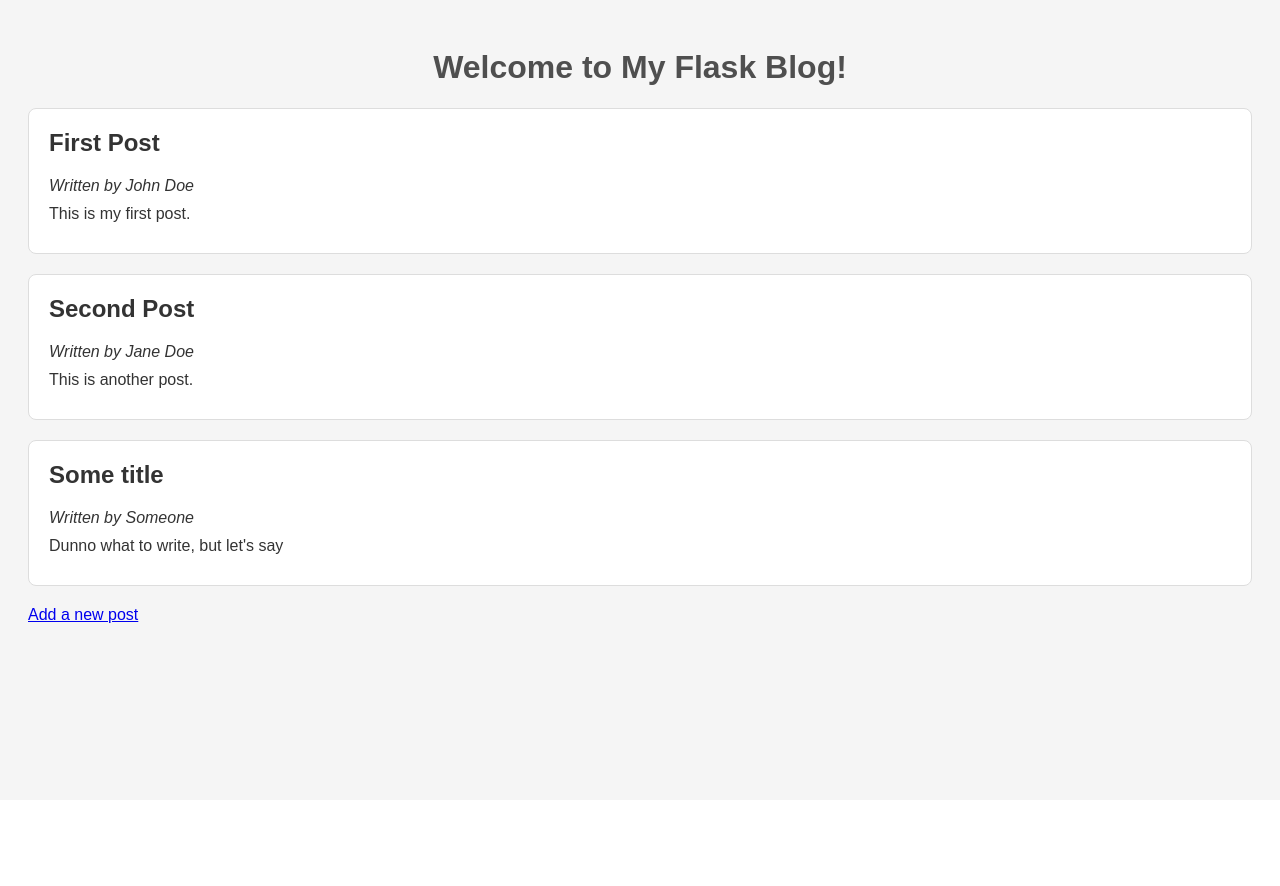
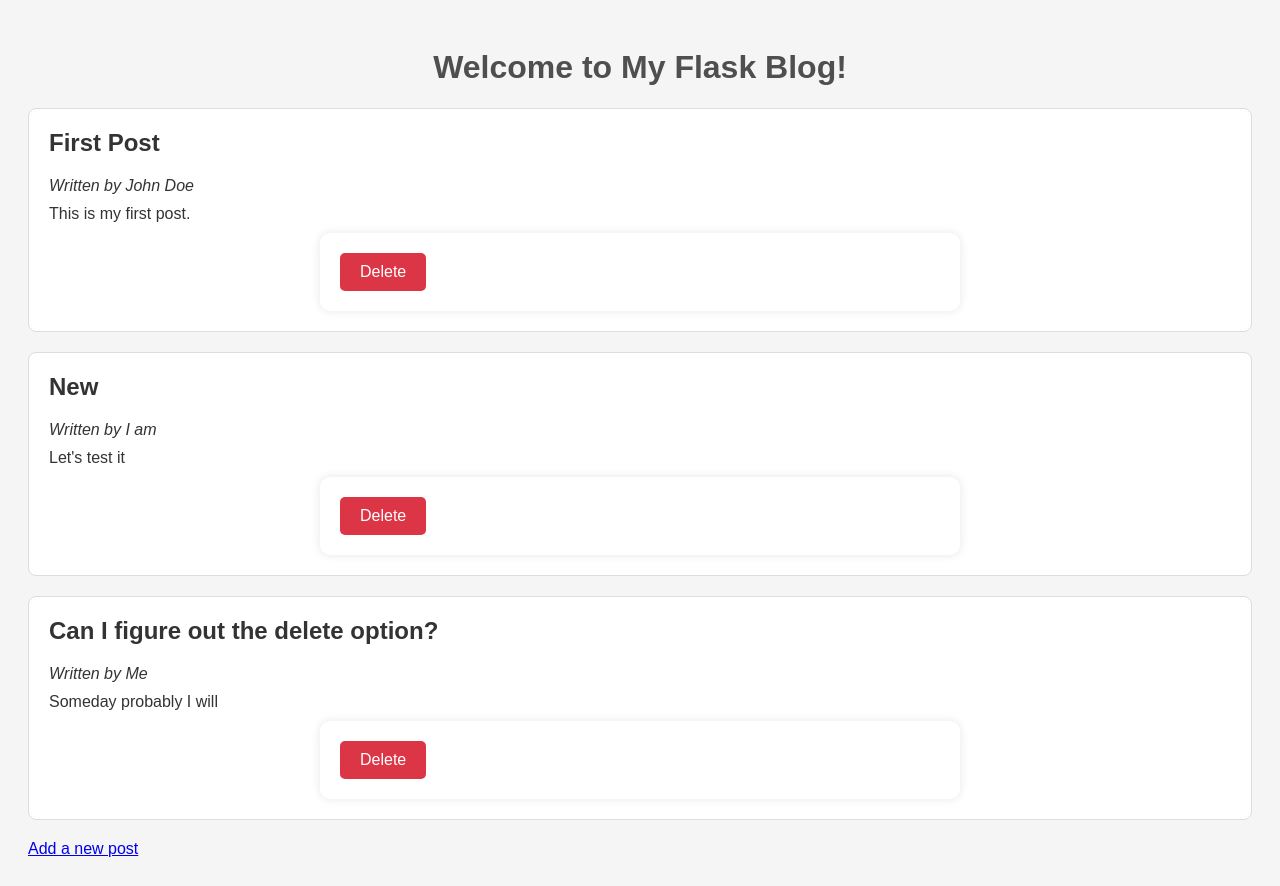
Before and after one commit to kot-brodskogo/blogApp, a Flask app: page / in a window 1280 px wide. Before the commit the page ends 623 px from the top, so only its background shows below. Run offline with Flask 3, Linux system fonts and the light colour scheme.

Commit message:
Delete option was added

```diff
--- a/app.py
+++ b/app.py
@@ -5,11 +5,35 @@ from flask import Flask, render_template, request, redirect, url_for
 app = Flask(__name__)
 
 
+class BlogManager:
+    def __init__(self, data_file):
+        self.data_file = data_file
+        self.blog_posts = []  # Initialize blog_posts as an empty list
+        self.load_posts()
+
+    def load_posts(self):
+        with open(self.data_file, 'r') as f:
+            self.blog_posts = json.load(f)
+
+    def save_posts(self):
+        with open(self.data_file, 'w') as f:
+            json.dump(self.blog_posts, f, indent=4)
+
+    def add_post(self, new_post):
+        self.blog_posts.append(new_post)
+        self.save_posts()
+
+    def delete_post(self, post_id):
+        self.blog_posts = [post for post in self.blog_posts if str(post['id']) != post_id]
+        self.save_posts()
+
+
+blog_manager = BlogManager('blog_data.json')
+
+
 @app.route('/')
 def index():
-    with open('blog_data.json', 'r') as f:
-        blog_posts = json.load(f)
-    return render_template('index.html', posts=blog_posts)
+    return render_template('index.html', posts=blog_manager.blog_posts)
 
 
 @app.route('/add', methods=['GET', 'POST'])
@@ -31,20 +55,18 @@ def add():
             'content': content
         }
 
-        # Read existing blog posts from the JSON file
-        with open('blog_data.json', 'r') as f:
-            blog_posts = json.load(f)
-
-        # Append the new blog post to the list of existing blog posts
-        blog_posts.append(new_post)
-
-        # Write the updated list of blog posts back to the JSON file
-        with open('blog_data.json', 'w') as f:
-            json.dump(blog_posts, f, indent=4)
+        # Add the new blog post using the BlogManager instance
+        blog_manager.add_post(new_post)
 
         # Redirect to the index page after adding the new blog post
         return redirect(url_for('index'))
     return render_template('add.html')
+
+
+@app.route('/delete/<post_id>', methods=['POST'])
+def delete(post_id):
+    blog_manager.delete_post(post_id)
+    return redirect(url_for('index'))
 
 
 def generate_unique_id():
@@ -53,4 +75,4 @@ def generate_unique_id():
 
 
 if __name__ == '__main__':
-    app.run()
+    app.run(debug=True)
--- a/blog_data.json
+++ b/blog_data.json
@@ -6,15 +6,15 @@
         "content": "This is my first post."
     },
     {
-        "id": 2,
-        "author": "Jane Doe",
-        "title": "Second Post",
-        "content": "This is another post."
+        "id": "b6a04091f7f84e5fabd082e9fa6ff1fb",
+        "title": "New",
+        "author": "I am",
+        "content": "Let's test it"
     },
     {
-        "id": "86a2e14f3f034a8d88c07dc3c0880b6d",
-        "title": "Some title",
-        "author": "Someone",
-        "content": "Dunno what to write, but let's say"
+        "id": "a0204571a2b946d1a36fe2ebb9f738a1",
+        "title": "Can I figure out the delete option?",
+        "author": "Me",
+        "content": "Someday probably I will"
     }
 ]
--- a/static/style.css
+++ b/static/style.css
@@ -69,3 +69,19 @@ input[type="submit"] {
 input[type="submit"]:hover {
     background-color: #0056b3;
 }
+
+/* Delete button styles */
+.delete-btn {
+    background-color: #dc3545; /* Red color */
+    color: #fff; /* White text color */
+    border: none; /* No border */
+    padding: 10px 20px; /* Adjust padding */
+    border-radius: 5px; /* Rounded corners */
+    cursor: pointer; /* Cursor style */
+    font-size: 16px; /* Font size */
+    transition: background-color 0.3s; /* Smooth transition */
+}
+
+.delete-btn:hover {
+    background-color: #c82333; /* Darker red on hover */
+}
--- a/templates/index.html
+++ b/templates/index.html
@@ -13,6 +13,10 @@
         <h2>{{ post['title'] }}</h2>
         <p><em>Written by {{ post['author'] }}</em></p>
         <p>{{ post['content'] }}</p>
+
+        <form action="{{ url_for('delete', post_id=post['id']) }}" method="POST">
+            <button type="submit" class="delete-btn">Delete</button>
+        </form>
     </div>
     {% endfor %}
     <a href="{{ url_for('add') }}">Add a new post</a>
```
